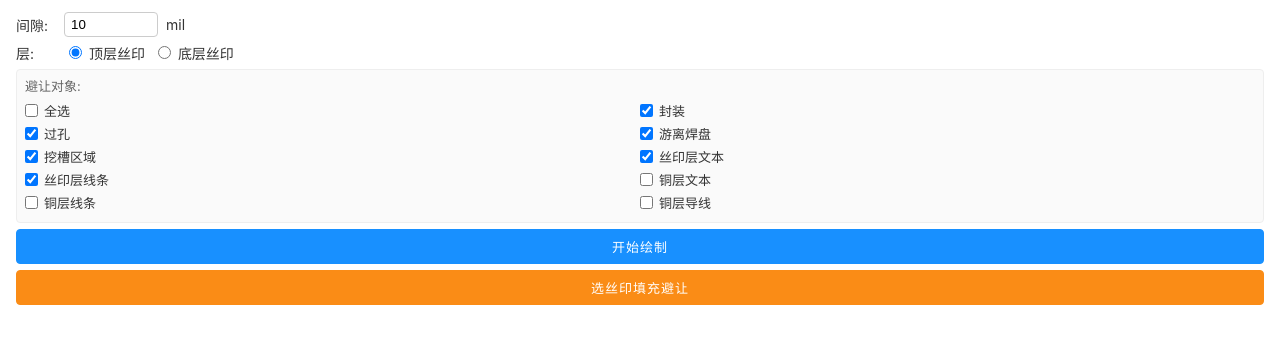
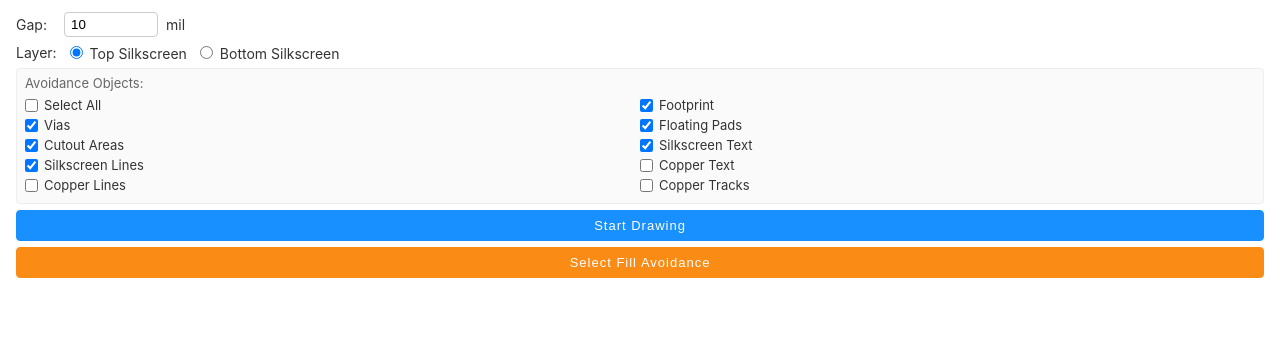
Before and after one commit to easyeda/eext-dynamic-fill-region-for-silkscreen, a website: page iframe/index.html in a window 1280 px wide. Drawn offline with Linux system fonts and the light colour scheme.

Commit message:
feat: 自动化完成多语言翻译

```diff
--- a/iframe/index.html
+++ b/iframe/index.html
@@ -1,7 +1,7 @@
 <!doctype html>
 <html lang="zh-Hans">
 <head>
-  <title>动态丝印填充</title>
+  <title id="pageTitle"></title>
   <meta charset="utf-8" />
   <meta name="viewport" content="width=device-width, initial-scale=1.0" />
   <style>
@@ -81,38 +81,63 @@
 </head>
 <body>
   <div class="row">
-    <label>间隙:</label>
+    <label id="lblGap"></label>
     <input type="number" id="gap" value="10" min="0" max="1000" />
     <span>mil</span>
   </div>
   <div class="row">
-    <label>层:</label>
-    <label><input type="radio" name="layer" id="layerTop" value="3" checked /> 顶层丝印</label>
-    <label><input type="radio" name="layer" id="layerBottom" value="4" /> 底层丝印</label>
+    <label id="lblLayer"></label>
+    <label><input type="radio" name="layer" id="layerTop" value="3" checked /> <span id="lblTopSilk"></span></label>
+    <label><input type="radio" name="layer" id="layerBottom" value="4" /> <span id="lblBottomSilk"></span></label>
   </div>
   <div class="options">
-    <div class="options-title">避让对象:</div>
+    <div class="options-title" id="optTitle"></div>
     <div class="options-grid">
-      <label class="opt-item"><input type="checkbox" id="optSelectAll" /> 全选</label>
-      <label class="opt-item"><input type="checkbox" id="optComponentBBox" checked /> 封装</label>
-      <label class="opt-item"><input type="checkbox" id="optVias" checked /> 过孔</label>
-      <label class="opt-item"><input type="checkbox" id="optPads" checked /> 游离焊盘</label>
-      <label class="opt-item"><input type="checkbox" id="optCutouts" checked /> 挖槽区域</label>
-      <label class="opt-item"><input type="checkbox" id="optTextSilk" checked /> 丝印层文本</label>
-      <label class="opt-item"><input type="checkbox" id="optLinesSilk" checked /> 丝印层线条</label>
-      <label class="opt-item"><input type="checkbox" id="optTextCopper" /> 铜层文本</label>
-      <label class="opt-item"><input type="checkbox" id="optLinesCopper" /> 铜层线条</label>
-      <label class="opt-item"><input type="checkbox" id="optTracksCopper" /> 铜层导线</label>
+      <label class="opt-item"><input type="checkbox" id="optSelectAll" /> <span id="lblSelectAll"></span></label>
+      <label class="opt-item"><input type="checkbox" id="optComponentBBox" checked /> <span id="lblFootprint"></span></label>
+      <label class="opt-item"><input type="checkbox" id="optVias" checked /> <span id="lblVias"></span></label>
+      <label class="opt-item"><input type="checkbox" id="optPads" checked /> <span id="lblFloatingPads"></span></label>
+      <label class="opt-item"><input type="checkbox" id="optCutouts" checked /> <span id="lblCutouts"></span></label>
+      <label class="opt-item"><input type="checkbox" id="optTextSilk" checked /> <span id="lblSilkText"></span></label>
+      <label class="opt-item"><input type="checkbox" id="optLinesSilk" checked /> <span id="lblSilkLines"></span></label>
+      <label class="opt-item"><input type="checkbox" id="optTextCopper" /> <span id="lblCopperText"></span></label>
+      <label class="opt-item"><input type="checkbox" id="optLinesCopper" /> <span id="lblCopperLines"></span></label>
+      <label class="opt-item"><input type="checkbox" id="optTracksCopper" /> <span id="lblCopperTracks"></span></label>
     </div>
   </div>
   <div class="row">
-    <button id="btnToggle" class="btn">开始绘制</button>
+    <button id="btnToggle" class="btn"></button>
   </div>
   <div class="row">
-    <button id="btnFillAvoid" class="btn btn-fill-avoid">选丝印填充避让</button>
+    <button id="btnFillAvoid" class="btn btn-fill-avoid"></button>
   </div>
 
   <script>
+    var edaObj = (typeof eda !== 'undefined') ? eda : (window.parent && window.parent.eda);
+    function t(tag, ...args) {
+      if (edaObj && edaObj.sys_I18n) return edaObj.sys_I18n.text(tag, undefined, undefined, ...args);
+      return tag;
+    }
+
+    document.getElementById('pageTitle').textContent = t('Dynamic Silkscreen Fill');
+    document.getElementById('lblGap').textContent = t('Gap:');
+    document.getElementById('lblLayer').textContent = t('Layer:');
+    document.getElementById('lblTopSilk').textContent = t('Top Silkscreen');
+    document.getElementById('lblBottomSilk').textContent = t('Bottom Silkscreen');
+    document.getElementById('optTitle').textContent = t('Avoidance Objects:');
+    document.getElementById('lblSelectAll').textContent = t('Select All');
+    document.getElementById('lblFootprint').textContent = t('Footprint');
+    document.getElementById('lblVias').textContent = t('Vias');
+    document.getElementById('lblFloatingPads').textContent = t('Floating Pads');
+    document.getElementById('lblCutouts').textContent = t('Cutout Areas');
+    document.getElementById('lblSilkText').textContent = t('Silkscreen Text');
+    document.getElementById('lblSilkLines').textContent = t('Silkscreen Lines');
+    document.getElementById('lblCopperText').textContent = t('Copper Text');
+    document.getElementById('lblCopperLines').textContent = t('Copper Lines');
+    document.getElementById('lblCopperTracks').textContent = t('Copper Tracks');
+    document.getElementById('btnToggle').textContent = t('Start Drawing');
+    document.getElementById('btnFillAvoid').textContent = t('Select Fill Avoidance');
+
     var drawing = false;
     var btn = document.getElementById('btnToggle');
     var gapInput = document.getElementById('gap');
@@ -164,7 +189,7 @@
         }
       };
       drawing = true;
-      btn.textContent = '完成绘制';
+      btn.textContent = t('Finish Drawing');
       btn.className = 'btn finish';
       gapInput.disabled = true;
       layerTop.disabled = true;
@@ -210,7 +235,7 @@
 
     function resetDrawingState() {
       drawing = false;
-      btn.textContent = '开始绘制';
+      btn.textContent = t('Start Drawing');
       btn.className = 'btn';
       gapInput.disabled = false;
       layerTop.disabled = false;
```
Also changed, not shown: locales/en.json (+20 -1 lines), locales/extensionJson/en.json (+10 -1 lines), locales/extensionJson/zh-Hans.json (+10 -1 lines), locales/zh-Hans.json (+20 -1 lines), .github/workflows/build.yml.
